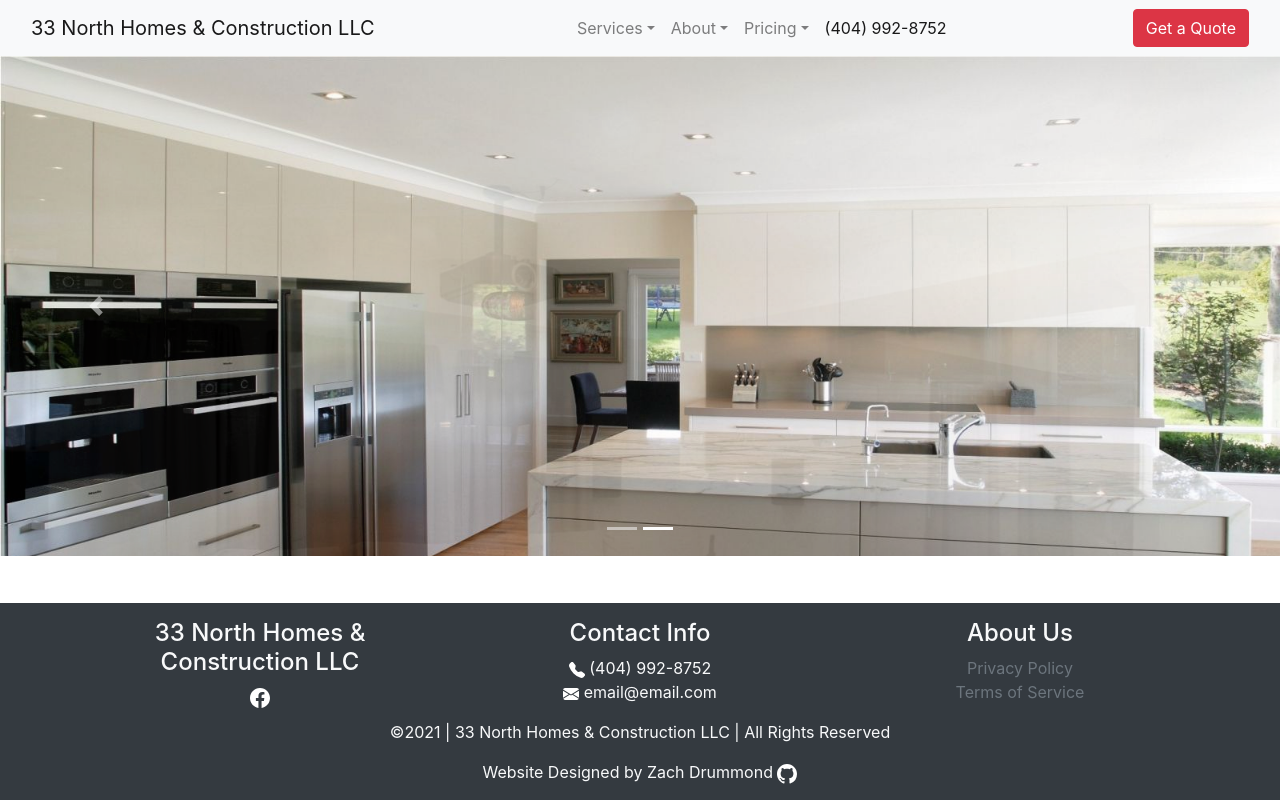
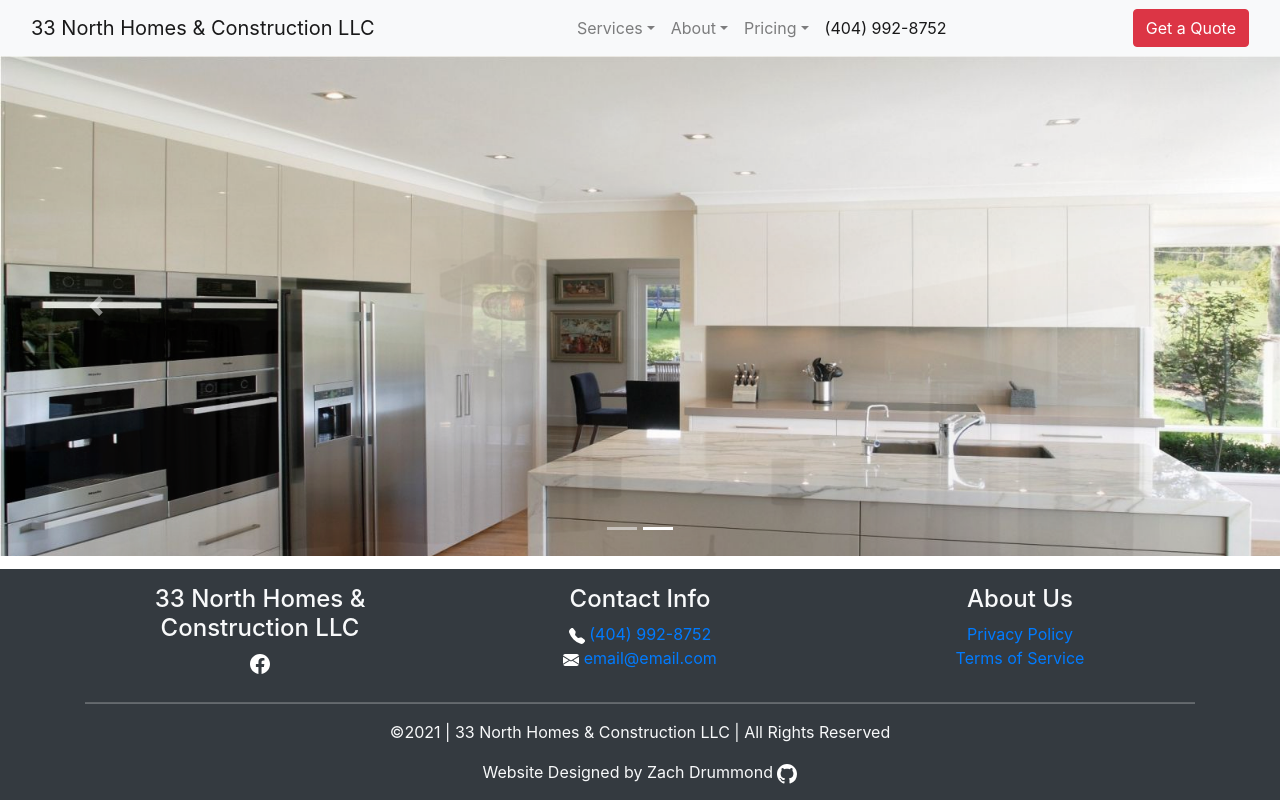
Before and after one commit to zachdrummond/33nhomes, a React (Create React App) app in the folder client/: page / in a window 1280 px wide. Built offline with nearby package versions, Linux system fonts and the light colour scheme.

Commit message:
Added styling to footer

```diff
--- /dev/null
+++ b/client/src/Components/Footer/Footer.css
@@ -0,0 +1,3 @@
+a {
+    color: white;
+}
--- a/client/src/Components/Footer/Footer.jsx
+++ b/client/src/Components/Footer/Footer.jsx
@@ -1,3 +1,4 @@
+import "./Footer.css";
 import GitHub from "../Icons/GitHub";
 import Facebook from "../Icons/Facebook";
 import Phone from "../Icons/Phone";
@@ -30,12 +31,12 @@ const Footer = () => {
             <h4>About Us</h4>
             <ul className="list-unstyled">
               <li>
-                <a className="link-secondary" href="/">
+                <a href="/">
                   Privacy Policy
                 </a>
               </li>
               <li>
-                <a className="link-secondary" href="/">
+                <a href="/">
                   Terms of Service
                 </a>
               </li>
@@ -43,6 +44,7 @@ const Footer = () => {
           </div>
         </div>
         {/* ---------------------------------------------------------------------------- Company & Website Designer */}
+        <hr />
         <div className="row">
           <p>
             &copy;{new Date().getFullYear()} | 33 North Homes & Construction LLC
--- a/client/src/Components/Icons/Email.jsx
+++ b/client/src/Components/Icons/Email.jsx
@@ -2,7 +2,7 @@ import React from "react";
 
 const Email = () => {
   return (
-    <a href="mailto: email@email.com" className="text-light">
+    <a href="mailto: email@email.com">
       <svg
         xmlns="http://www.w3.org/2000/svg"
         width="16"
--- a/client/src/Components/Icons/Phone.jsx
+++ b/client/src/Components/Icons/Phone.jsx
@@ -2,7 +2,7 @@ import React from "react";
 
 const Phone = () => {
   return (
-    <a href="tel: +4049928752" className="text-light">
+    <a href="tel: +4049928752">
       <svg
         xmlns="http://www.w3.org/2000/svg"
         width="16"
```
